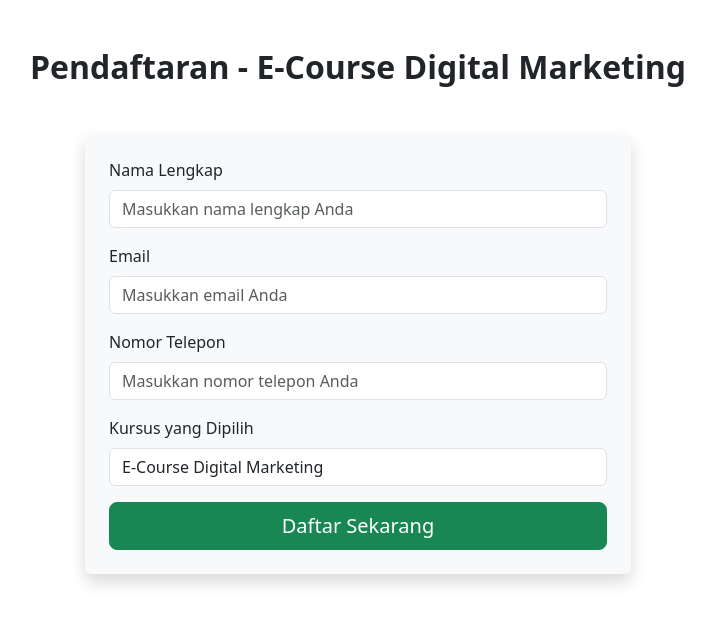
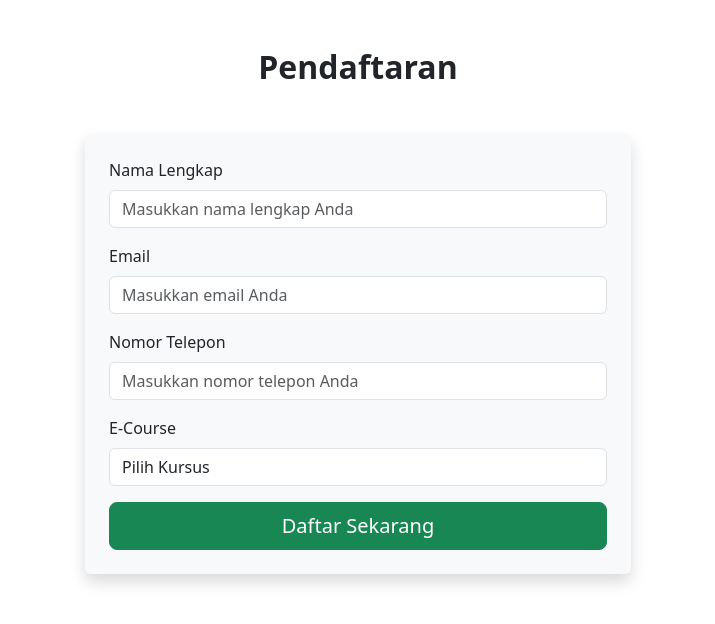
Before and after one commit to helenavianney/digicubes, a PHP site: page /register.php in a window 1280 px wide. Shown: the top 624 px of the page, without its empty margins (282-997 px from the left). Run offline with PHP 8.4, Linux system fonts and the light colour scheme; data that the repository does not hold is empty.

Commit message:
Update register.php

```diff
--- a/register.php
+++ b/register.php
@@ -1,25 +1,5 @@
 <?php
 include_once 'config.php';
-
-// Simulasi data produk
-$products = [
-    'digital-marketing' => [
-        'title' => 'E-Course Digital Marketing',
-        'image' => 'img/teknik sadis digital marketing.jpeg',
-        'description' => 'Kursus Digital Marketing yang mengajarkan teknik-teknik pemasaran digital terkini, mulai dari SEO, iklan online, hingga media sosial.',
-        'price' => 'Rp 15,000',
-    ],
-    'content-creator' => [
-        'title' => 'E-Course Content Creator',
-        'image' => 'img/jurus jitu content creator.jpeg',
-        'description' => 'Kursus Content Creator yang berfokus pada pembuatan konten kreatif, mulai dari fotografi, video editing, hingga manajemen media sosial.',
-        'price' => '<del class="text-danger">Rp 149,000</del> Rp 99,000',
-    ],
-];
-
-// Mendapatkan kursus yang dipilih dari URL
-$courseKey = isset($_GET['course']) ? $_GET['course'] : 'digital-marketing';
-$product = $products[$courseKey];
 
 // Menangani data form setelah submit
 if ($_SERVER['REQUEST_METHOD'] === 'POST') {
@@ -43,13 +23,13 @@ $conn->close();
 <head>
     <meta charset="UTF-8">
     <meta name="viewport" content="width=device-width, initial-scale=1.0">
-    <title>Form Pendaftaran - <?php echo $product['title']; ?></title>
+    <title>Form Pendaftaran</title>
     <link href="https://cdn.jsdelivr.net/npm/bootstrap@5.3.0/dist/css/bootstrap.min.css" rel="stylesheet">
 </head>
 <body>
 
 <div class="container py-5">
-    <h2 class="fw-bold text-center mb-5">Pendaftaran - <?php echo $product['title']; ?></h2>
+    <h2 class="fw-bold text-center mb-5">Pendaftaran</h2>
 
     <div class="row justify-content-center">
         <div class="col-md-6">
@@ -70,8 +50,12 @@ $conn->close();
                 </div>
 
                 <div class="mb-3">
-                    <label for="course" class="form-label">Kursus yang Dipilih</label>
-                    <input type="text" name="course" id="course" class="form-control" value="<?php echo $product['title']; ?>" readonly>
+                    <label for="course" class="form-label">E-Course</label>
+                    <select name="ecourse" id="ecourse" class="form-control" required>
+                        <option value="">Pilih Kursus</option>
+                        <option value="content-creator">Jurus Jitu Content Creator</option>
+                        <option value="digital-marketing">Teknik Sadis Jualan Laris ala Digital Marketing</option>
+                    </select>
                 </div>
 
                 <button type="submit" class="btn btn-success btn-lg w-100">Daftar Sekarang</button>
```
